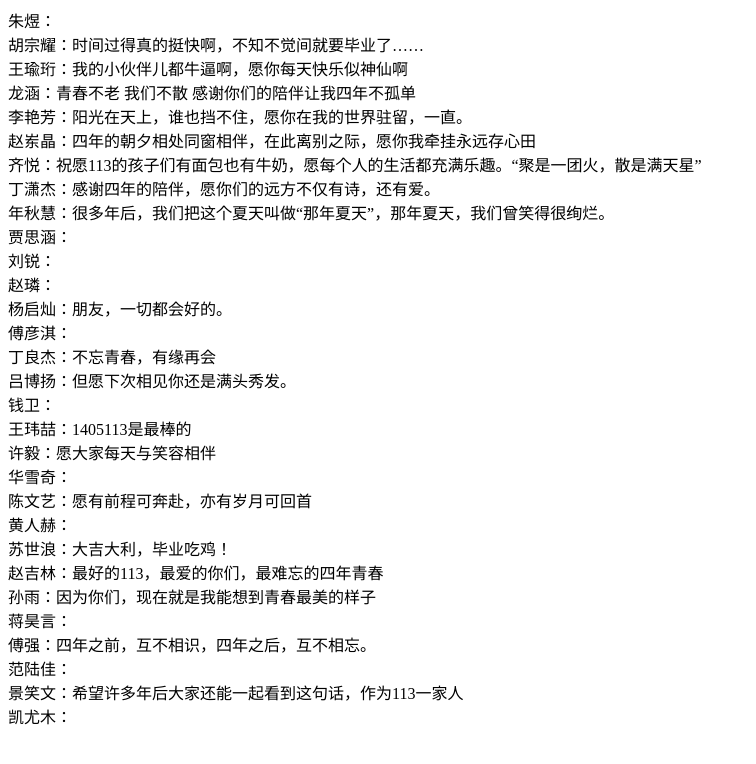
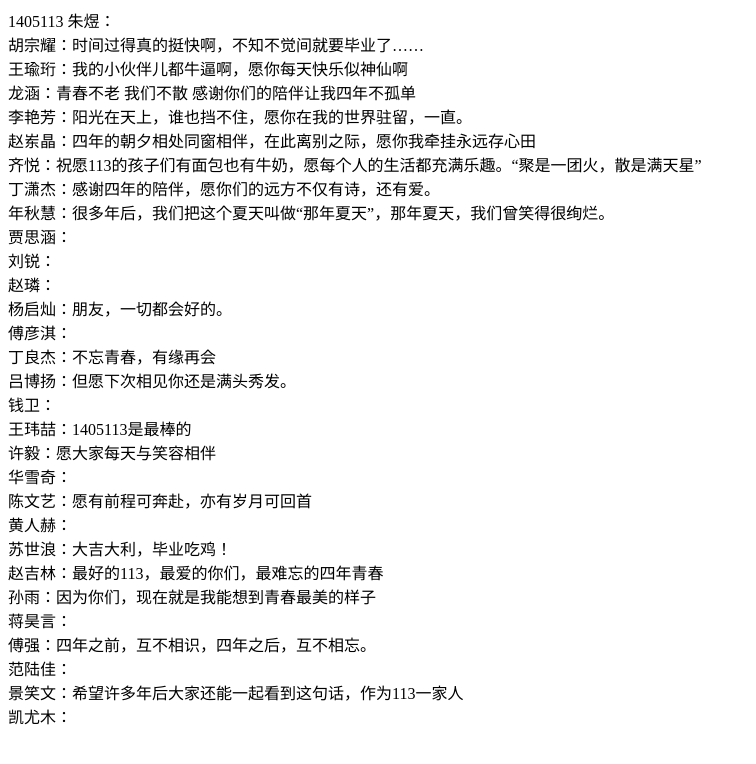
Before and after one commit to dagonyaim/qrcode, a plain HTML site: page index.html in a window 1280 px wide. Shown: the whole page, without its empty margins (0-756 px from the left). Drawn offline with Linux system fonts and the light colour scheme.

Commit message:
Update index.html

```diff
--- a/index.html
+++ b/index.html
@@ -1,4 +1,4 @@
-<html><body>
+<html><head>1405113</head><body>
 朱煜：
 <br>胡宗耀：时间过得真的挺快啊，不知不觉间就要毕业了……
 <br>王瑜珩：我的小伙伴儿都牛逼啊，愿你每天快乐似神仙啊
```
